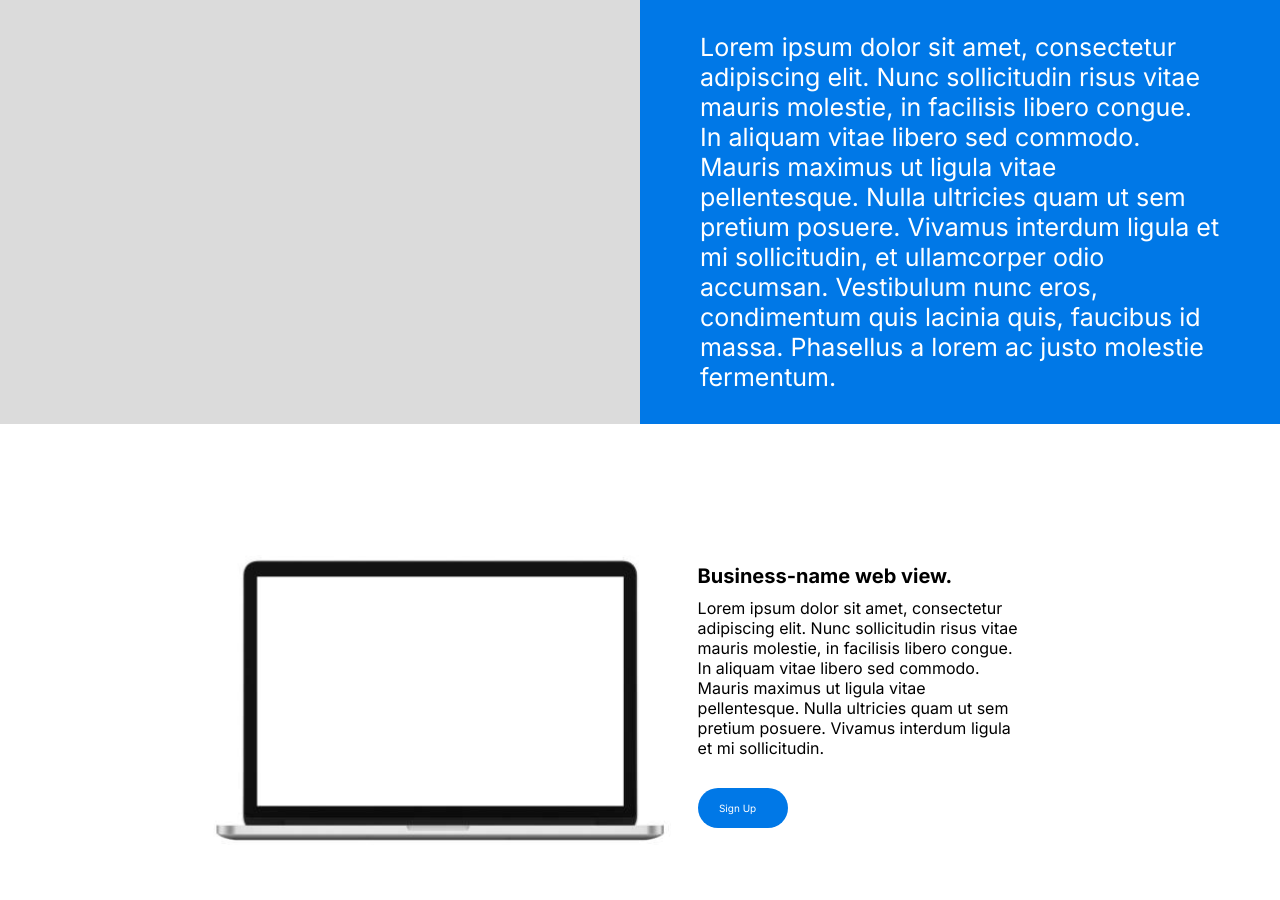
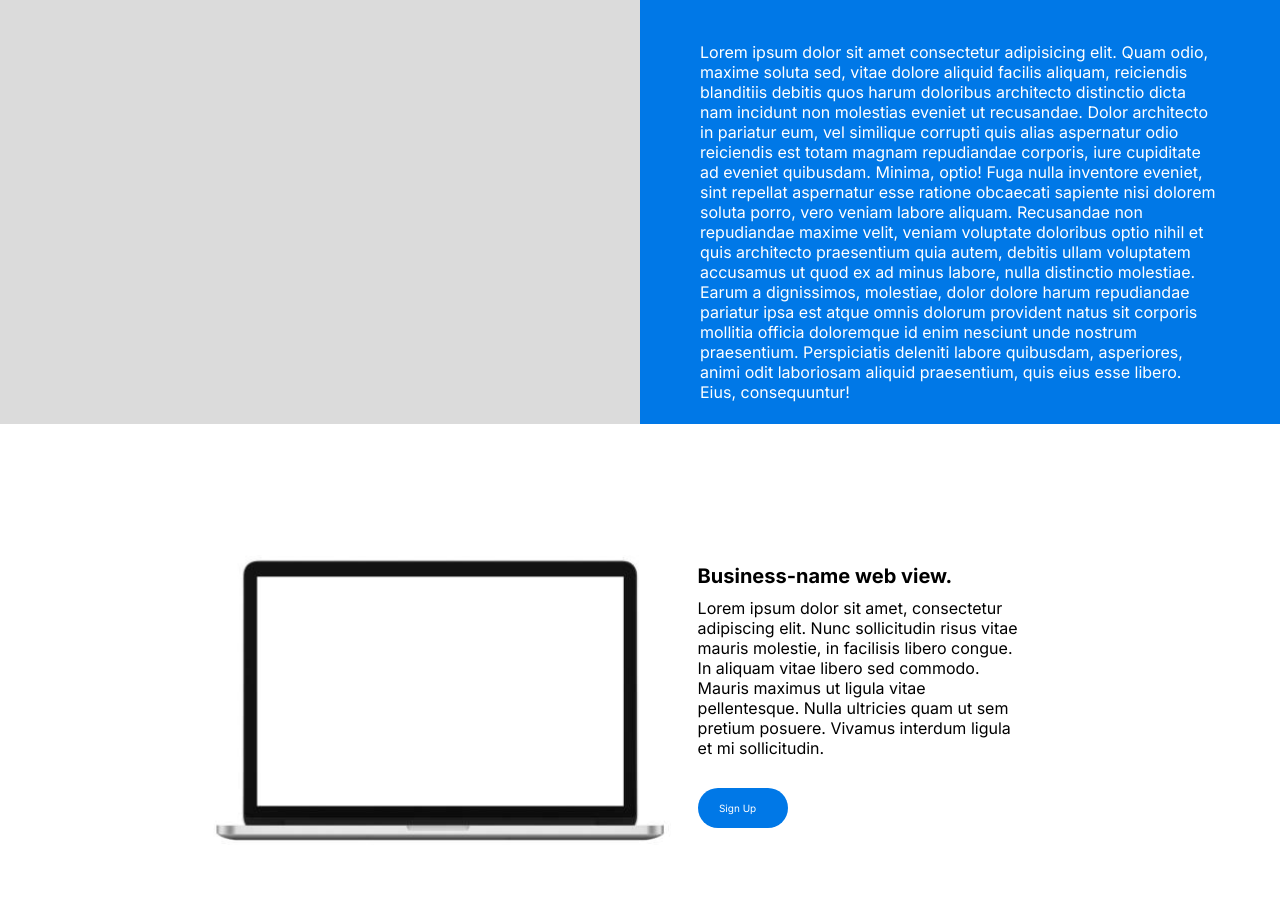
Before and after one commit to EthanElliot/FootballHero, a Flask app: page / in a window 1280 px wide. Shown: the part 915-1815 px from the top of the page. Run offline with Flask 2, Linux system fonts and the light colour scheme; some libraries are stand-ins or nearby versions.

Commit message:
improved home page layout on different resolutions

```diff
--- a/static/styles.css
+++ b/static/styles.css
@@ -77,7 +77,7 @@ nav {
 }
 
 .hero {
-  height: 100vh ;
+  height: 100vh;
   width: 60%;
   display: flex;
   align-items: center;
@@ -139,7 +139,7 @@ nav {
   position: absolute;
   bottom: 0;
   left: 50%;
-  transform: translate(-50%,-10%);
+  transform: translate(-50%, -10%);
   font-size: 30px;
   color: var(--secondary-color);
 }
@@ -157,16 +157,17 @@ nav {
   z-index: 1;
 }
 
-.our-story{
+.our-story {
   color: var(--text-color-3);
-  font-size: 25px;
+  font-size: 16px;
   overflow: auto;
   display: flex;
   align-items: center;
+  background-color: var(--main-color);
 }
 
-.our-story {
-  background-color: var(--main-color);
+.our-story p {
+  padding-top: 20px;
 }
 
 .our-people {
@@ -174,7 +175,7 @@ nav {
 }
 
 .our-product {
-  height: 80vh ;
+  height: 80vh;
   width: 60%;
   display: flex;
   align-items: center;
@@ -183,8 +184,7 @@ nav {
   justify-content: space-between;
 }
 
-
-.product-section{
+.product-section {
   width: 50%;
 }
 
@@ -192,34 +192,28 @@ nav {
   z-index: -100;
   display: flex;
   align-items: center;
-
-
-
 }
 
 .product-image img {
   transform: translateX(-20%);
   position: absolute;
   width: 80%;
-
-
 }
 
-.product-text{
+.product-text {
   margin-left: 15%;
 }
 
-.product-text h6{
+.product-text h6 {
   font-style: bold;
   font-size: 20px;
   margin-bottom: 10px;
 }
 
-.product-text p{
+.product-text p {
   margin-bottom: 30px;
+  font-size: 16px;
 }
-
-
 
 footer {
   height: 50px;
@@ -231,21 +225,32 @@ footer {
   color: var(--main-color);
 }
 
-
-
-
 @media screen and (max-width: 1200px) {
   .hero-image {
     display: none;
   }
-  .our-product{
+  .our-product {
     display: block;
+    height: 60vh;
   }
-  .product-image{
-   position: relative;
-   margin-top: 50%;
-  }
-  .product-text{
+  .product-image {
+    position: initial;
     margin-top: 50%;
   }
+
+  .product-image img {
+    width: initial;
+    transform: initial;
+    width: 100%;
+    min-width: 300px;
+    margin: auto;
+  }
+  .product-text {
+    margin-top: 50%;
+    width: 70%;
+    transform: translateY(200px);
+  }
+  .our-story p {
+    margin-top: 20%;
+  }
 }
--- a/templates/home.html
+++ b/templates/home.html
@@ -40,15 +40,7 @@
 
         </div>
         <div class="our-story about-section">
-            <p>Lorem ipsum dolor sit amet, consectetur
-                adipiscing elit. Nunc sollicitudin risus
-                vitae mauris molestie, in facilisis libero congue.
-                In aliquam vitae libero sed commodo. Mauris maximus ut
-                ligula vitae pellentesque. Nulla ultricies quam
-                ut sem pretium posuere. Vivamus interdum ligula et mi sollicitudin,
-                et ullamcorper odio accumsan. Vestibulum nunc eros, condimentum
-                quis lacinia quis, faucibus id massa. Phasellus a lorem ac
-                justo molestie fermentum.</p>
+            <p>Lorem ipsum dolor sit amet consectetur adipisicing elit. Quam odio, maxime soluta sed, vitae dolore aliquid facilis aliquam, reiciendis blanditiis debitis quos harum doloribus architecto distinctio dicta nam incidunt non molestias eveniet ut recusandae. Dolor architecto in pariatur eum, vel similique corrupti quis alias aspernatur odio reiciendis est totam magnam repudiandae corporis, iure cupiditate ad eveniet quibusdam. Minima, optio! Fuga nulla inventore eveniet, sint repellat aspernatur esse ratione obcaecati sapiente nisi dolorem soluta porro, vero veniam labore aliquam. Recusandae non repudiandae maxime velit, veniam voluptate doloribus optio nihil et quis architecto praesentium quia autem, debitis ullam voluptatem accusamus ut quod ex ad minus labore, nulla distinctio molestiae. Earum a dignissimos, molestiae, dolor dolore harum repudiandae pariatur ipsa est atque omnis dolorum provident natus sit corporis mollitia officia doloremque id enim nesciunt unde nostrum praesentium. Perspiciatis deleniti labore quibusdam, asperiores, animi odit laboriosam aliquid praesentium, quis eius esse libero. Eius, consequuntur!</p>
         </div>
 
     </div>
```
